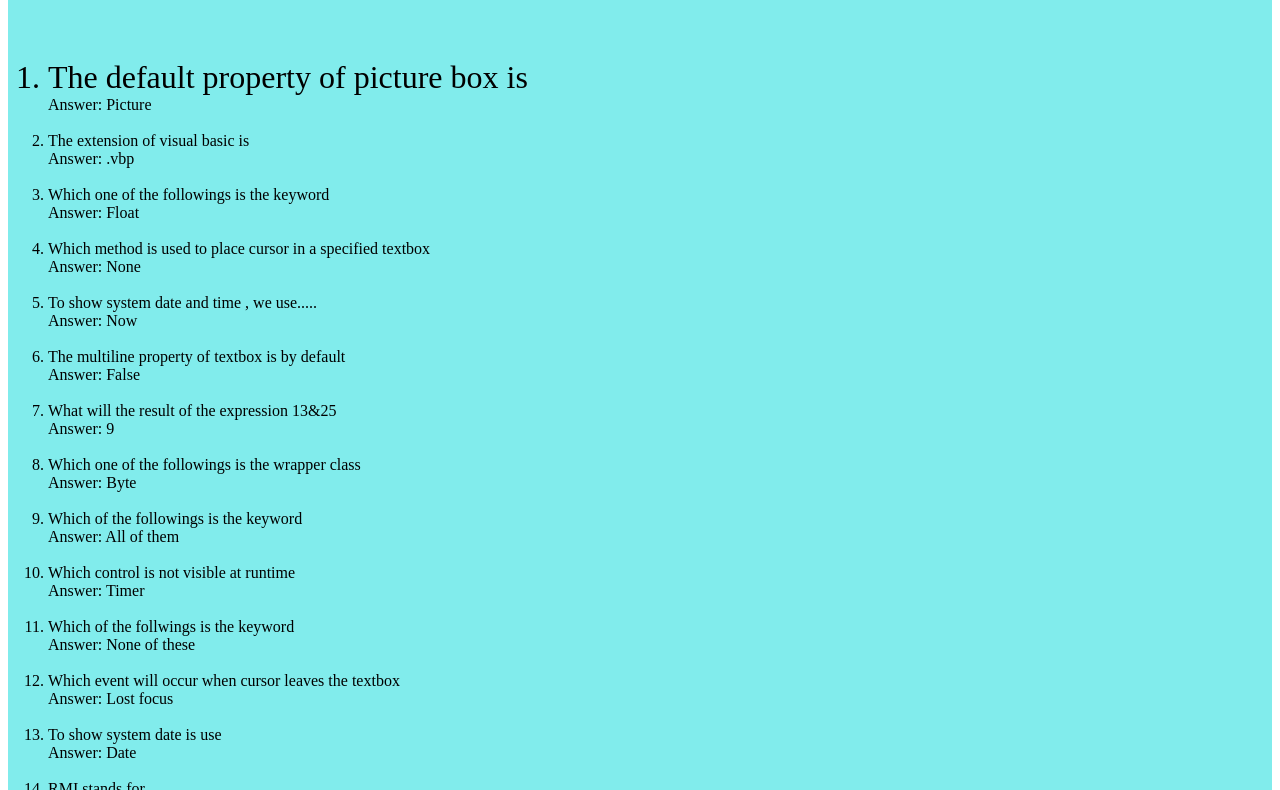
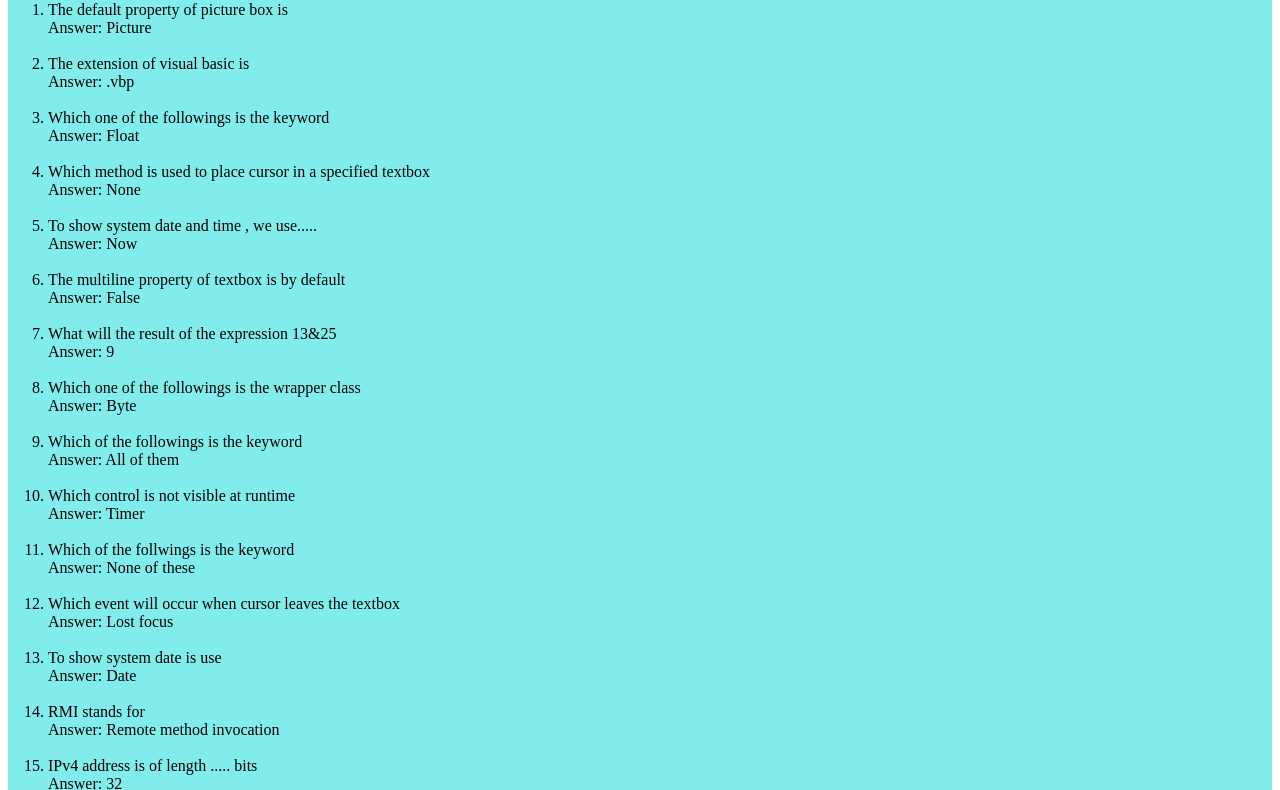
Before and after one commit to amankr97531/QB-Quiz-Part-3, a plain HTML site: page answer.html in a window 1280 px wide. Shown: the part 66-856 px from the top of the page. Drawn offline with Linux system fonts and the light colour scheme.

Commit message:
Update answer.html

```diff
--- a/answer.html
+++ b/answer.html
@@ -22,10 +22,9 @@ justify-content:center;
 <div id="main">
 
 <ol type="1">
-<font size="6">
             <center><h3> QUIZ PART-3 ANSWER </CENTER></H3></BR>
 
-		<li>The default property of picture box is</li></font>
+		<li>The default property of picture box is</li>
 		 Answer: Picture  </br>
 		 </br>
 		 <li>The extension of visual basic is</li>
```
